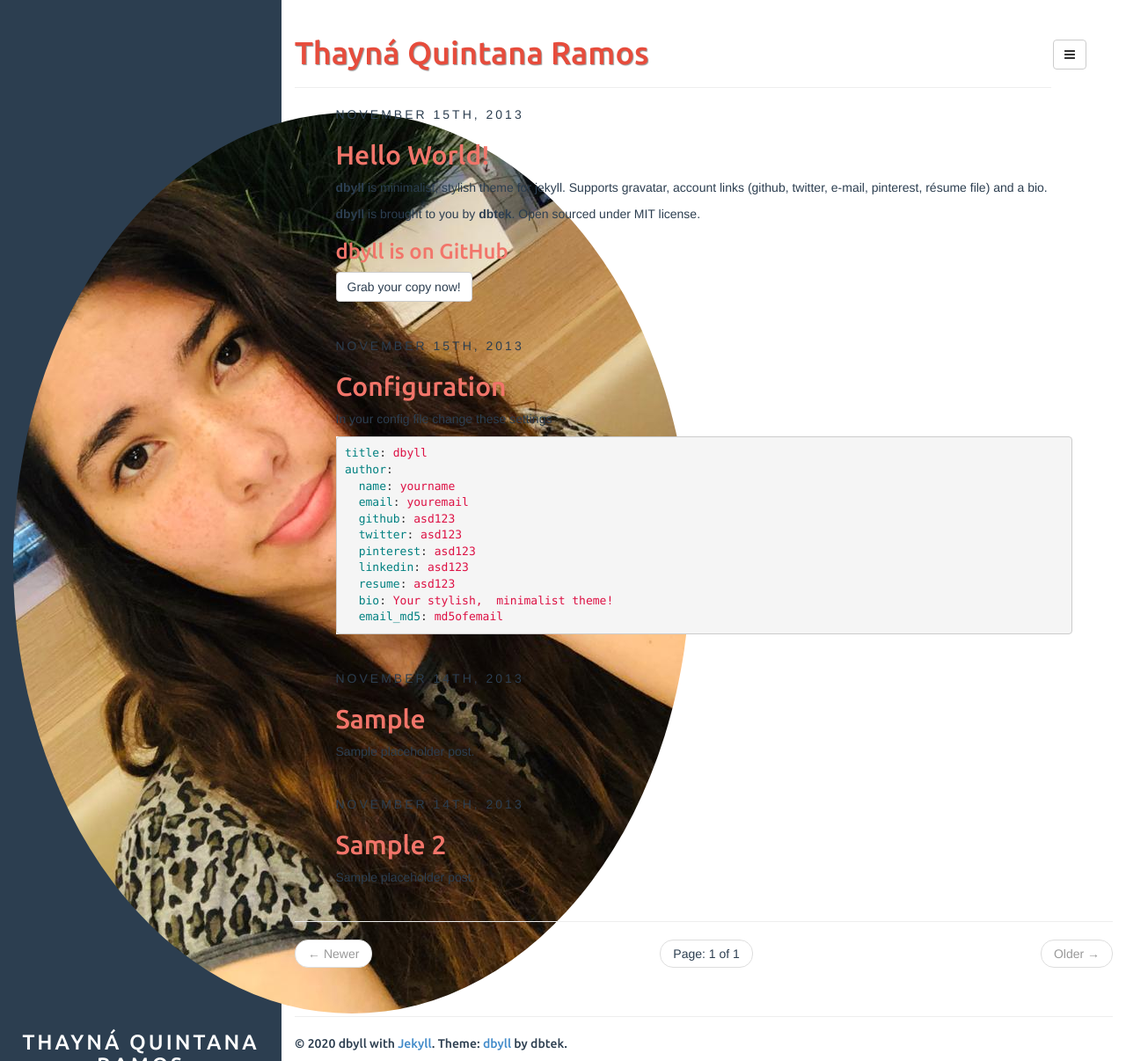
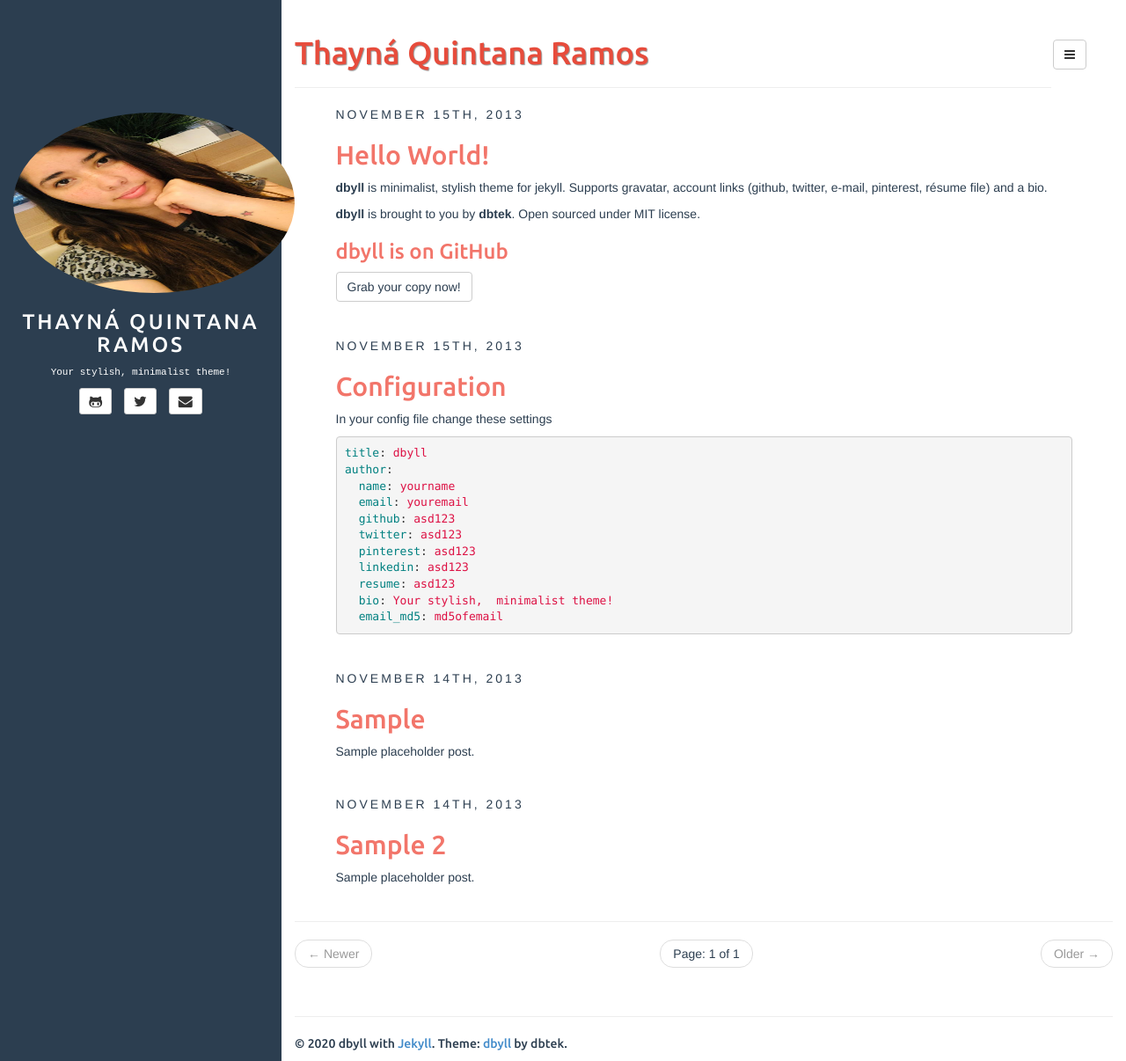
Before and after one commit to ThayQR/thayQR.github.io, a Jekyll site: the page built from index.html, in a window 1280 px wide and 1206 px high. Shown: the whole window at 88% size. Built offline with Jekyll 4.4.1, drawn with Linux system fonts in a browser that asks for light colours; the list of posts is cut into pages by our own code.

Commit message:
adjustig image size

```diff
--- a/_includes/sidebar.html
+++ b/_includes/sidebar.html
@@ -1,7 +1,7 @@
 <!-- sidebar.html -->
 <header class="sidebar-header" role="banner">
 	<a href="{{ site.BASE_PATH }}/">
-		<img src="/assets/media/WhatsApp Image 2020-11-26 at 15.42.26.jpeg" class="img-circle" />
+		<img src="/assets/media/WhatsApp Image 2020-11-26 at 15.42.26.jpeg" width="320" height="205" class="img-circle" />
 	</a>
 	<h3 class="title">
         <a href="{{ site.BASE_PATH }}/">{{ site.title }}</a>
```
